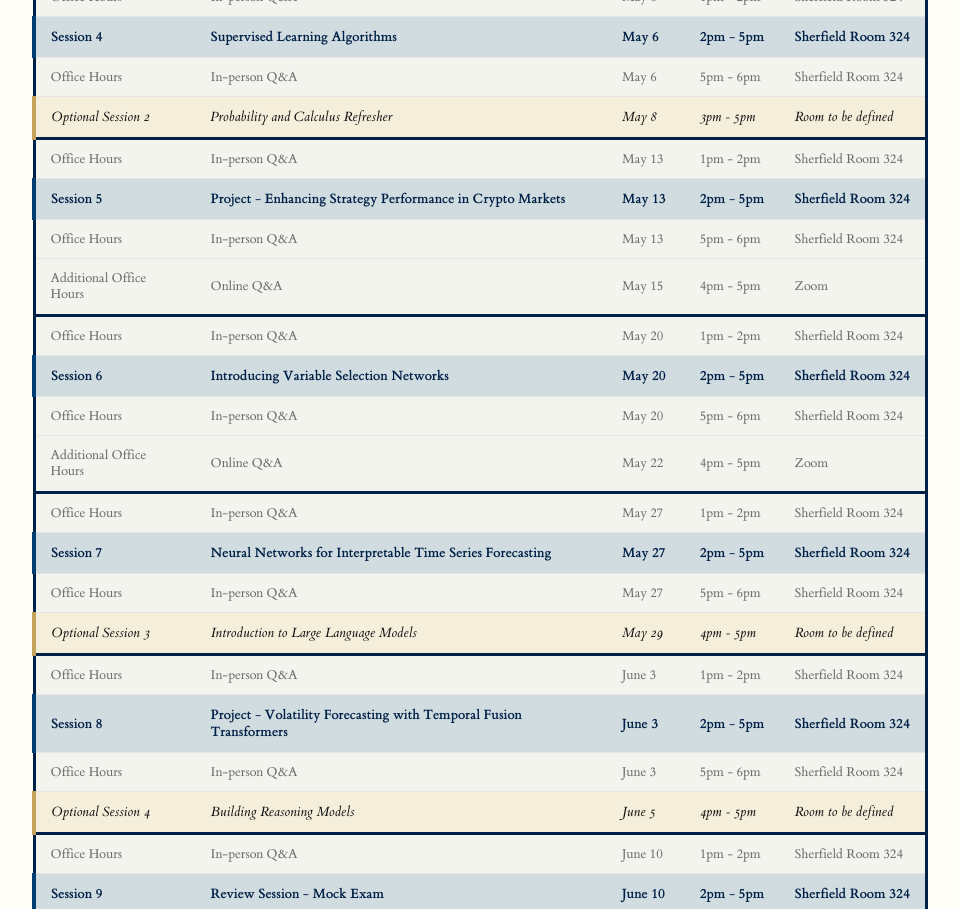
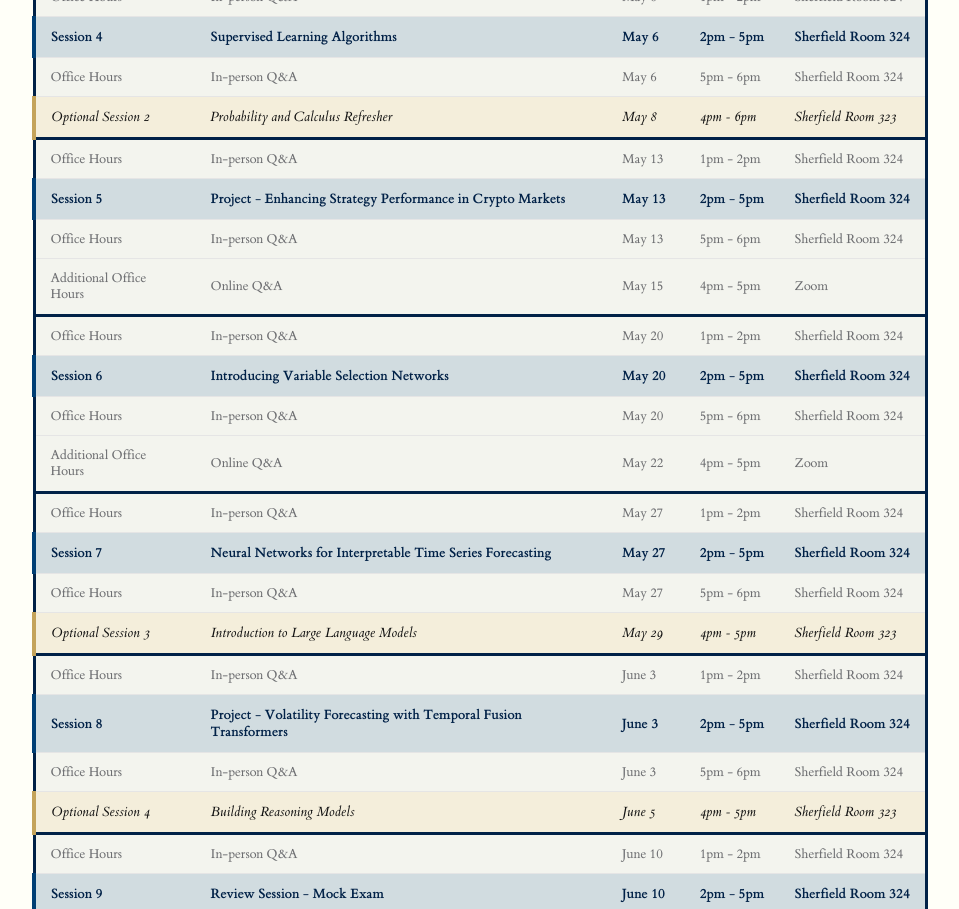
Before and after one commit to hm-ai/BUSI70575, a Jekyll site: the page built from index.md, in a window 1280 px wide and 1400 px high, scrolled down 1616 px. Shown: the part 152-1061 px from the top of the window, without its empty margins (160-1119 px from the left). Built offline with Jekyll 4.4.1, drawn with Linux system fonts in a browser that asks for light colours.

Commit message:
Set optional session rooms and update Optional Session 2 time
Sessions 2-4 now in Sherfield Room 323; Optional Session 2 runs 4pm-6pm.

Co-Authored-By: Claude Opus 4.6 (1M context) <noreply@anthropic.com>

```diff
--- a/index.md
+++ b/index.md
@@ -183,8 +183,8 @@ title: Home
           <td>Optional Session 2</td>
           <td>Probability and Calculus Refresher</td>
           <td>May 8</td>
-          <td>3pm - 5pm</td>
-          <td>Room to be defined</td>
+          <td>4pm - 6pm</td>
+          <td>Sherfield Room 323</td>
         </tr>
         <tr class="office-hours-row week-start">
           <td>Office Hours</td>
@@ -268,7 +268,7 @@ title: Home
           <td>Introduction to Large Language Models</td>
           <td>May 29</td>
           <td>4pm - 5pm</td>
-          <td>Room to be defined</td>
+          <td>Sherfield Room 323</td>
         </tr>
         <tr class="office-hours-row week-start">
           <td>Office Hours</td>
@@ -296,7 +296,7 @@ title: Home
           <td>Building Reasoning Models</td>
           <td>June 5</td>
           <td>4pm - 5pm</td>
-          <td>Room to be defined</td>
+          <td>Sherfield Room 323</td>
         </tr>
         <tr class="office-hours-row week-start">
           <td>Office Hours</td>
```
